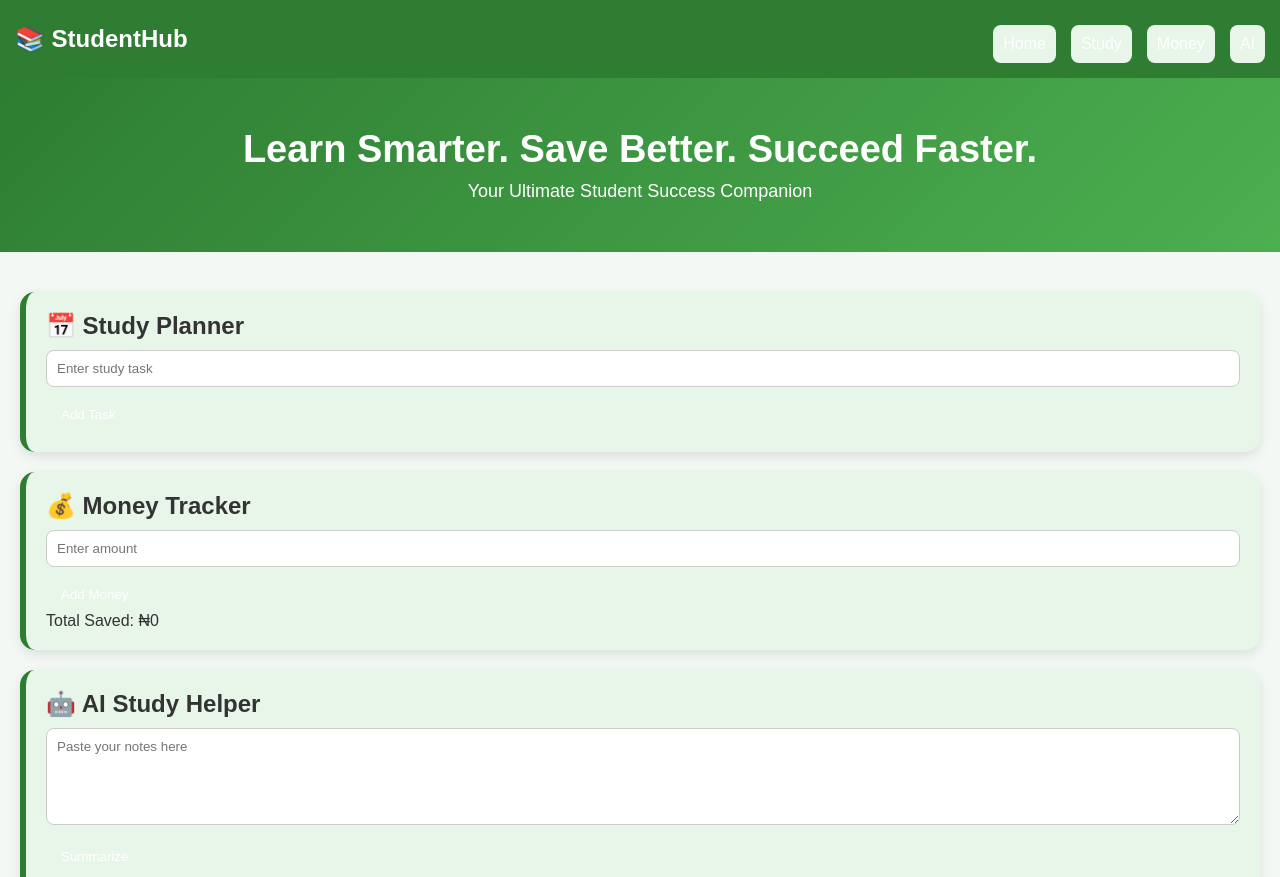
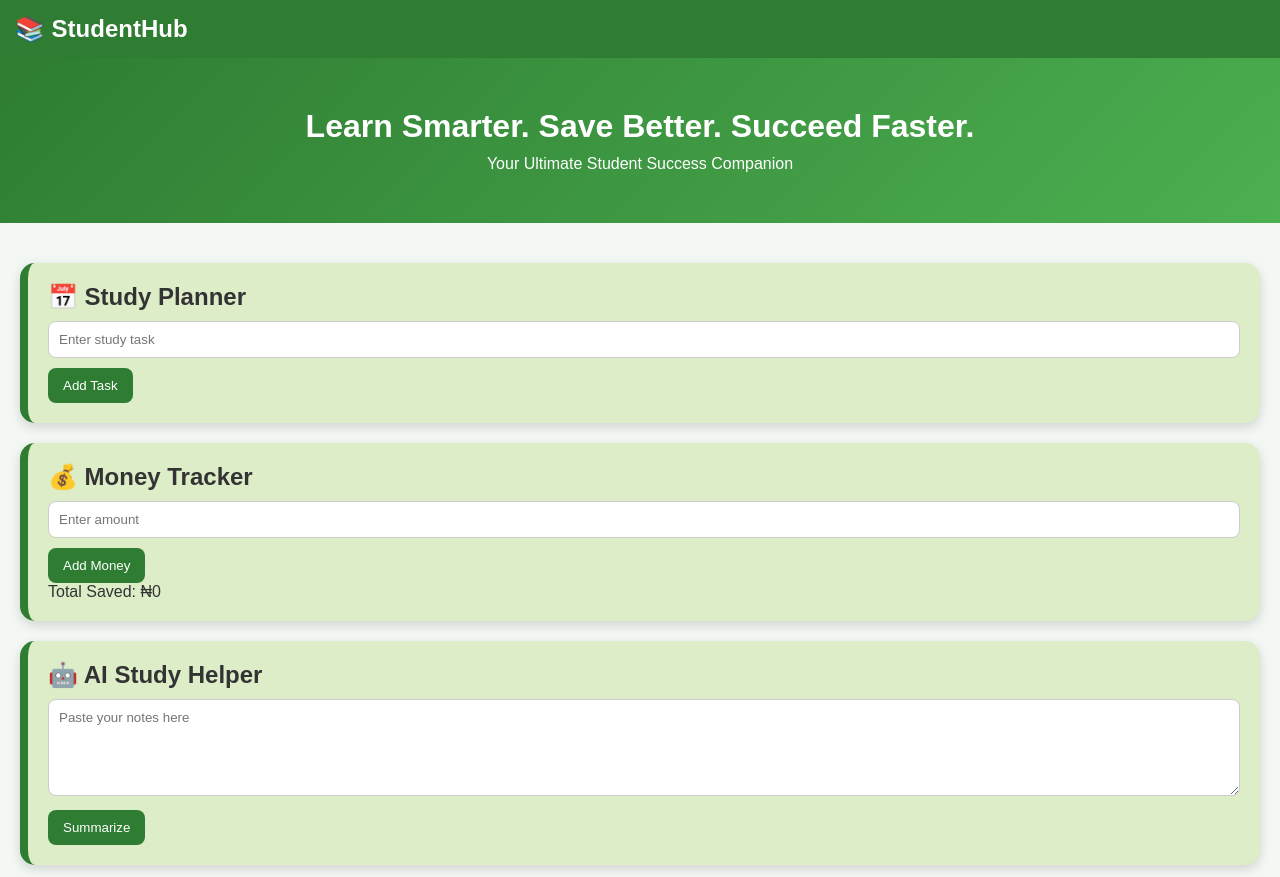
Before and after one commit to rubynwogu07-gif/Studenthub, a plain HTML site: page index.html in a window 1280 px wide. Shown: the top 877 px of the page. Drawn offline with Linux system fonts and the light colour scheme.

Commit message:
index.html

```diff
--- a/index.html
+++ b/index.html
@@ -24,16 +24,6 @@ justify-content:space-between;
 align-items:center;
 }
 
-nav h2{
-font-size:24px;
-}
-
-nav ul{
-list-style:none;
-display:flex;
-gap:15px;
-}
-
 .hero{
 text-align:center;
 padding:50px 20px;
@@ -42,12 +32,8 @@ color:white;
 }
 
 .hero h1{
-font-size:38px;
+font-size:32px;
 margin-bottom:10px;
-}
-
-.hero p{
-font-size:18px;
 }
 
 .container{
@@ -55,26 +41,12 @@ padding:20px;
 }
 
 .card{
-background:#e8f5e9;
+background:#dcedc8;
 padding:20px;
 margin:20px 0;
 border-radius:15px;
-box-shadow:0 4px 12px rgba(0,0,0,0.1);
-border-left:6px solid #2e7d32;
-}
-
-button{
-background:#e8f5e9;
-color:white;
-border:none;
-padding:10px 15px;
-border-radius:8px;
-cursor:pointer;
-margin-top:10px;
-}
-
-button:hover{
-background:#1b5e20;
+box-shadow:0 4px 12px rgba(0,0,0,0.15);
+border-left:8px solid #2e7d32;
 }
 
 input,textarea{
@@ -85,13 +57,14 @@ border:1px solid #ccc;
 border-radius:8px;
 }
 
-li{
+button{
+background:#2e7d32;
+color:white;
+border:none;
+padding:10px 15px;
+border-radius:8px;
+cursor:pointer;
 margin-top:10px;
-padding:10px;
-background:#e8f5e9;
-border-radius:8px;
-display:flex;
-justify-content:space-between;
 }
 
 footer{
@@ -99,30 +72,27 @@ background:#2e7d32;
 color:white;
 text-align:center;
 padding:15px;
-margin-top:30px;
+margin-top:20px;
 }
 </style></head><body><nav>
 <h2>📚 StudentHub</h2>
-<ul>
-<li>Home</li>
-<li>Study</li>
-<li>Money</li>
-<li>AI</li>
-</ul>
 </nav><section class="hero">
 <h1>Learn Smarter. Save Better. Succeed Faster.</h1>
 <p>Your Ultimate Student Success Companion</p>
 </section><div class="container"><div class="card">
-<h2>📅 Study Planner</h2><input id="taskInput" placeholder="Enter study task"><button onclick="addTask()">Add Task</button>
-
+<h2>📅 Study Planner</h2>
+<input id="taskInput" placeholder="Enter study task">
+<button onclick="addTask()">Add Task</button>
 <ul id="taskList"></ul>
 </div><div class="card">
-<h2>💰 Money Tracker</h2><input type="number" id="moneyInput" placeholder="Enter amount"><button onclick="saveMoney()">Add Money</button>
-
+<h2>💰 Money Tracker</h2>
+<input type="number" id="moneyInput" placeholder="Enter amount">
+<button onclick="saveMoney()">Add Money</button>
 <p>Total Saved: ₦<span id="moneyTotal">0</span></p>
 </div><div class="card">
-<h2>🤖 AI Study Helper</h2><textarea id="notes" rows="5" placeholder="Paste your notes here"></textarea><button onclick="summarize()">Summarize</button>
-
+<h2>🤖 AI Study Helper</h2>
+<textarea id="notes" rows="5" placeholder="Paste your notes here"></textarea>
+<button onclick="summarize()">Summarize</button>
 <p id="summary"></p>
 </div></div><footer>
 Created by Ruby Nwogu 💚
@@ -143,7 +113,7 @@ let li = document.createElement("li");
 
 li.innerHTML =
 task +
-' <button onclick="deleteTask(' + index + ')">Delete</button>';
+' <button style="background:#d32f2f;color:white;border:none;padding:6px 10px;border-radius:6px;" onclick="deleteTask(' + index + ')">Delete</button>';
 
 list.appendChild(li);
 });
@@ -174,8 +144,7 @@ renderTasks();
 }
 
 function saveMoney(){
-let amount =
-Number(document.getElementById("moneyInput").value);
+let amount = Number(document.getElementById("moneyInput").value);
 
 if(amount <= 0){
 return;
@@ -185,15 +154,13 @@ totalMoney += amount;
 
 localStorage.setItem("money", totalMoney);
 
-document.getElementById("moneyTotal").innerText =
-totalMoney;
+document.getElementById("moneyTotal").innerText = totalMoney;
 
 document.getElementById("moneyInput").value = "";
 }
 
 function summarize(){
-let notes =
-document.getElementById("notes").value;
+let notes = document.getElementById("notes").value;
 
 if(notes.trim() === ""){
 return;
```
